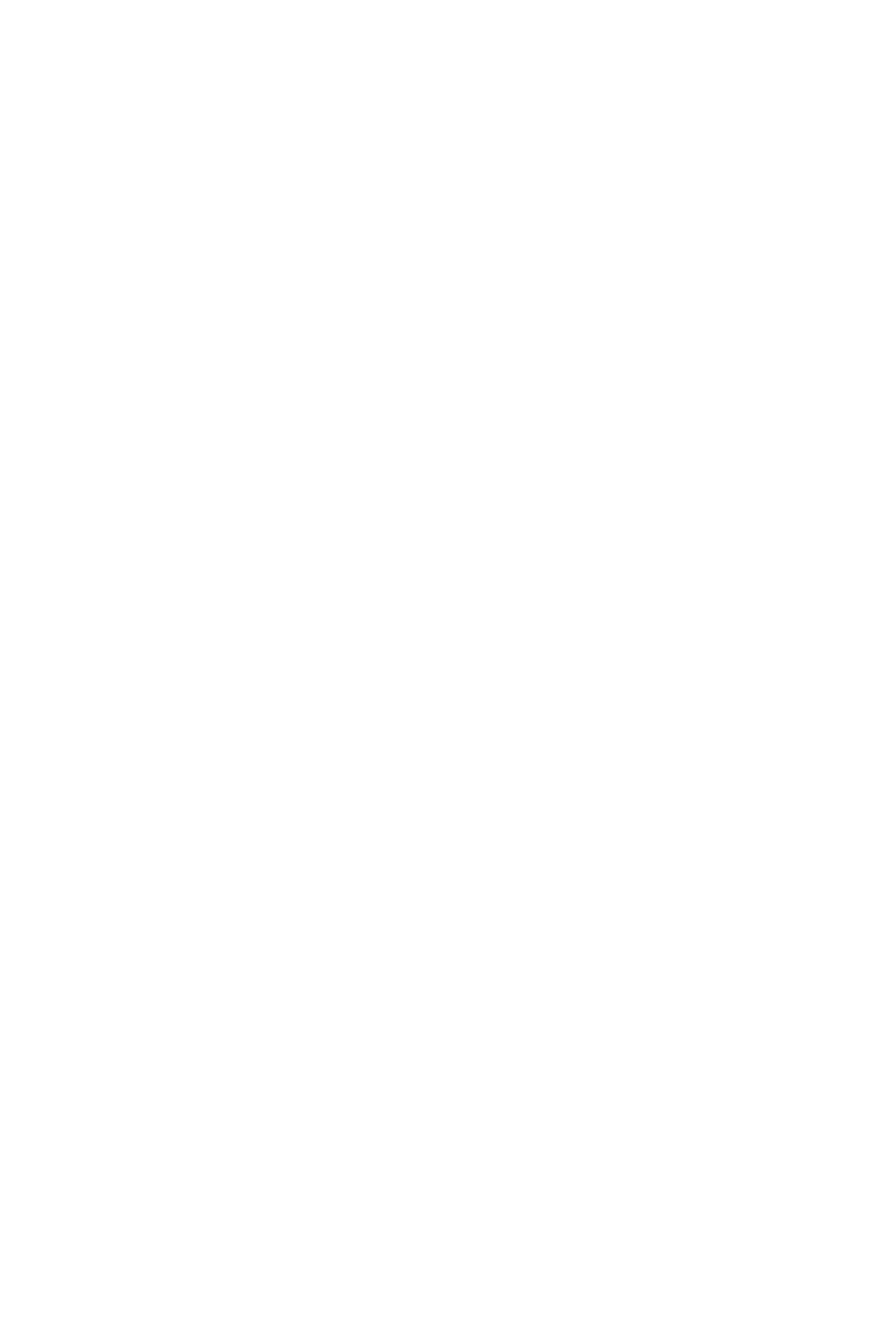
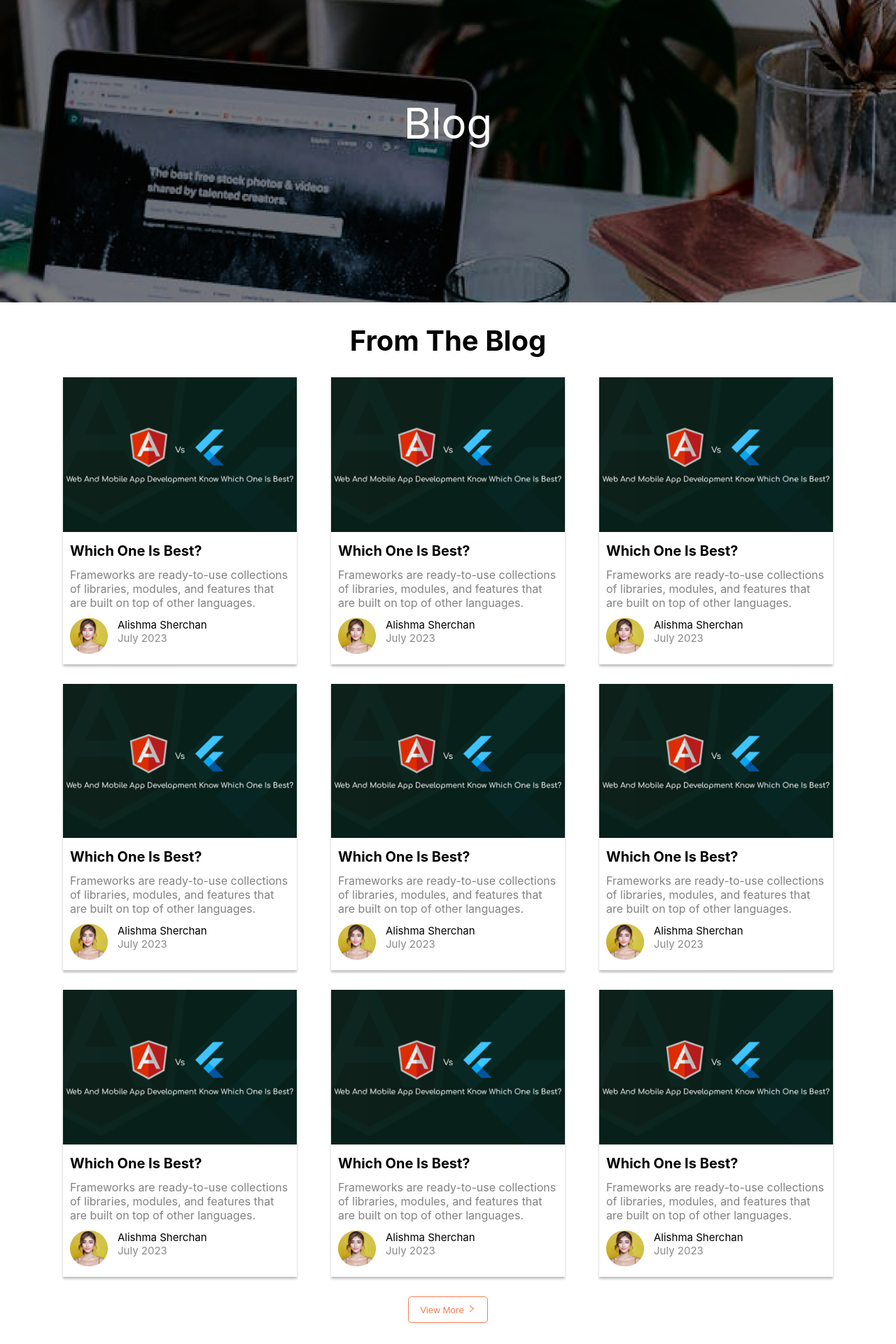
Before and after one commit to XDezo-Technologies/DarkProg, a React (Create React App) app: page /blog in a window 1280 px wide. Before the commit this address had no page. Shown: the part 133-2053 px from the top of the page at 70% size. Before the commit the page ends 800 px from the top, so only its background shows below. Built offline with nearby package versions, Linux system fonts and the light colour scheme.

Commit message:
blogsCompleted

```diff
--- a/src/App.js
+++ b/src/App.js
@@ -1,8 +1,9 @@
 import Header from './pages/home/Header';
 import { BrowserRouter, Routes, Route } from 'react-router-dom';
-import Product from './pages/product/Product';
+import Products from './pages/product/Products';
 import Services from './pages/services/Services';
 import Contact from './pages/contact/Contact';
+import Blog from './pages/blog/Blog';
 
 
 
@@ -13,9 +14,10 @@ function App() {
         <Routes>
           <Route path="/" Component={Header} />
           <Route path="/home" Component={Header} />
-          <Route path="/product" Component={Product} />
+          <Route path="/products" Component={Products} />
           <Route path="/services" Component={Services} />
           <Route path="/contact" Component={Contact} />
+          <Route path="/blog" Component={Blog} />
         </Routes>
     </BrowserRouter>
     </>
--- /dev/null
+++ b/src/pages/blog/Blog.jsx
@@ -0,0 +1,50 @@
+import Styles from './Blog.module.css';
+import Navbar from '../home/Navbar';
+import { AiOutlineRight } from 'react-icons/ai';
+import Blogs from '../home/Blogs';
+
+
+function Blog() {
+    return (
+        <>
+            <div className={Styles.header}>
+                <div className={Styles.navigation}>
+                    <Navbar />
+                    <div className={Styles.hero_section}>
+                        <div className={Styles.title}>Blog</div>
+                    </div>
+                </div>
+
+
+            </div>
+
+            <div className={Styles.product_section1}>
+                <div className={Styles.heading1}>From The Blog</div>
+                <div className={Styles.product}>
+                    <Blogs />
+                    <Blogs />
+                    <Blogs />
+
+
+                </div>
+                <div className={Styles.product}>
+                    <Blogs />
+                    <Blogs />
+                    <Blogs />
+
+                </div>
+                <div className={Styles.product}>
+                    <Blogs />
+                    <Blogs />
+                    <Blogs />
+
+                </div>
+                <div className={Styles.btn}>
+                    <button>View More <AiOutlineRight /></button>
+                </div>
+            </div>
+        </>
+    );
+}
+
+export default Blog;
--- /dev/null
+++ b/src/pages/blog/Blog.module.css
@@ -0,0 +1,70 @@
+*{
+    box-sizing: border-box;
+}
+
+.navigation{
+    background-image: url("../../images/contact.png");
+    background-repeat: no-repeat;
+    background-size: cover;
+    display: flex;
+    flex-direction: column;
+}
+
+.hero_section{
+    padding: 220px 0;
+    display: flex;
+    justify-content: center;
+    flex-direction: column;
+    align-items: center;
+    text-transform: capitalize;
+    gap: 22px;
+}
+
+.button{
+    background-color: #F57C51;
+    color: white;
+    padding: 10px 20px;
+    border: none;
+    border-radius: 6px;
+}
+
+
+.title{
+    font-size: 60px;
+    color: white;
+    text-align: center;
+}
+
+.product{
+    display: flex;
+    flex-wrap: wrap;
+    justify-content: space-between;
+    flex: 1 0 250px;
+    gap: 49px;
+
+}
+
+.heading1{
+    font-size: 40px;
+    font-weight: bold;
+    text-align: center;
+}
+
+.product_section1{
+    display: flex;
+    flex-direction: column;
+    padding: 30px 90px;
+    gap: 28px;
+}
+
+.btn{
+    width: 100%;
+    text-align: center;
+}
+
+button{
+    background-color: transparent;
+    border: 1px solid #F57C51;
+    color: #F57C51;
+    padding: 10px 16px;
+}
--- a/src/pages/contact/Contact.jsx
+++ b/src/pages/contact/Contact.jsx
@@ -42,6 +42,10 @@ function Contact() {
                     </div>
 
                 </div>
+
+                <div>
+                <iframe src="https://www.google.com/maps/embed?pb=!1m18!1m12!1m3!1d3516.066171319928!2d83.9616364!3d28.205302099999994!2m3!1f0!2f0!3f0!3m2!1i1024!2i768!4f13.1!3m3!1m2!1s0x3995951b4c297003%3A0x154f5b2110323833!2sLakeside%20Rd%2C%20Pokhara%2033700!5e0!3m2!1sen!2snp!4v1691131715536!5m2!1sen!2snp" width="1510" height="550" allowfullscreen="" loading="lazy" referrerpolicy="no-referrer-when-downgrade"></iframe>
+                </div>
             </div>
         </>
     );
--- a/src/pages/home/Navbar.jsx
+++ b/src/pages/home/Navbar.jsx
@@ -5,7 +5,7 @@ import {AiOutlineDown} from 'react-icons/ai';
 import { Link } from 'react-router-dom';
 
 function Navbar() {
-    const menu = ['Home', 'Product', 'Services', 'Blog', 'Company', 'Contact'];
+    const menu = ['Home', 'Products', 'Services', 'Blog', 'Company', 'Contact'];
     const dropdownmenu = ['About Us', 'Our Team', 'Mission', 'Vision'];
 
     const [isDropdownOpen, setDropdownOpen] = useState(false);
--- a/src/pages/product/Product.jsx
+++ /dev/null
@@ -1,19 +0,0 @@
-import Navbar from '../home/Navbar';
-
-
-function Product() {
-    return (
-      <>
-        <div className="header">
-            <div className="navigation">
-                <Navbar />
-                <div className="hero-section">
-                    <div className="title">Our Products</div>
-                </div>
-            </div>
-        </div>
-      </>
-    );
-  }
-
-export default Product;
--- /dev/null
+++ b/src/pages/product/Products.jsx
@@ -0,0 +1,34 @@
+import Navbar from '../home/Navbar';
+import Styles from './Product.module.css';
+import { AiOutlineRight } from 'react-icons/ai';
+import Product from '../home/Product';
+
+
+function Products() {
+    return (
+      <>
+        <div className="header">
+            <div className="navigation">
+                <Navbar />
+                <div className="hero-section">
+                    <div className="title">Our Products</div>
+                </div>
+            </div>
+        </div>
+
+        <div className={Styles.product_section}>
+          <div className={Styles.heading}>Multi-Purpose Templates</div>
+          <div className={Styles.product}>
+            <Product />
+            <Product />
+            <Product />
+          </div>
+          <div className={Styles.btn}>
+            <button>View More <AiOutlineRight /></button>
+          </div>
+        </div>
+      </>
+    );
+  }
+
+export default Products;
```
Also changed, not shown: src/images/blogslide.png (added), src/pages/product/Product.module.css (added).
